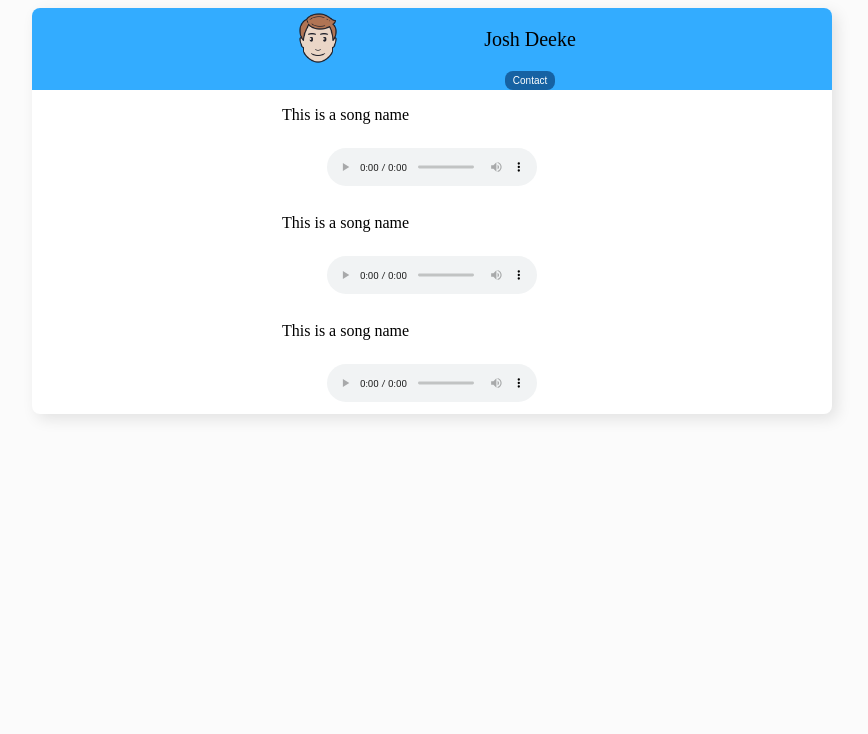
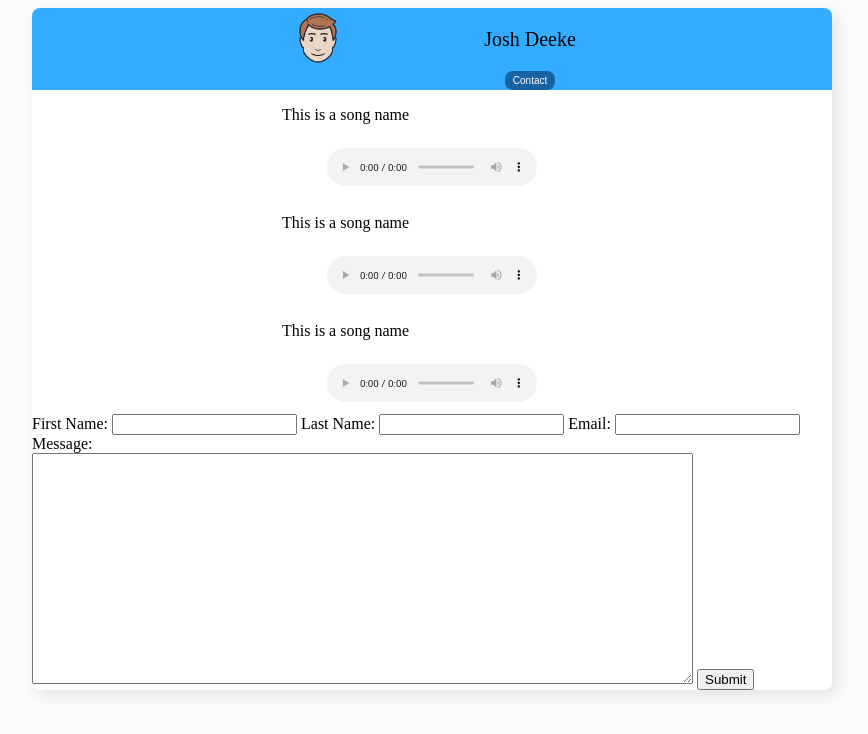
Before and after one commit to piupi/jdeeke-capstone, a website built with Parcel: page index.html in a window 1280 px wide. Shown: the whole page, without its empty margins (208-1076 px from the left). Built offline with nearby package versions, Linux system fonts and the light colour scheme.

Commit message:
Create Contact Form

```diff
--- a/index.html
+++ b/index.html
@@ -46,7 +46,21 @@
         </audio>
     </div>
 </div>
+<form action="">
+    <label for="first-name">First Name:</label>
+    <input type="text" name="first-name" id="first-name"/>
 
+    <label for="last-name">Last Name:</label>
+    <input type="text" name="last-name" id="last-name"/>
+
+    <label for="email">Email:</label>
+    <input type="text" name="email" id="email"/>
+
+    <label for="Message">Message:</label><br />
+    <textarea name="Message" rows="15" cols="80" id="Message"></textarea>
+
+    <input type="submit" name="submit" value="Submit" class="submit-button"/>
+</form>
 </main>
 <script src="index.js"></script>
 </body>
```
